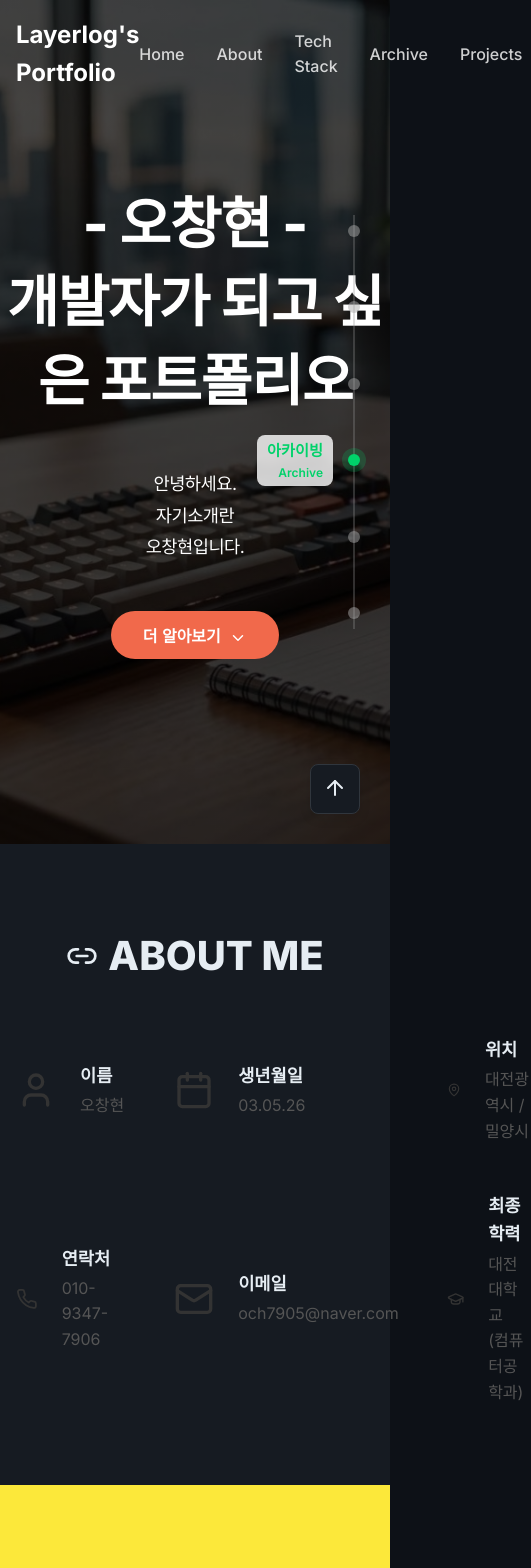
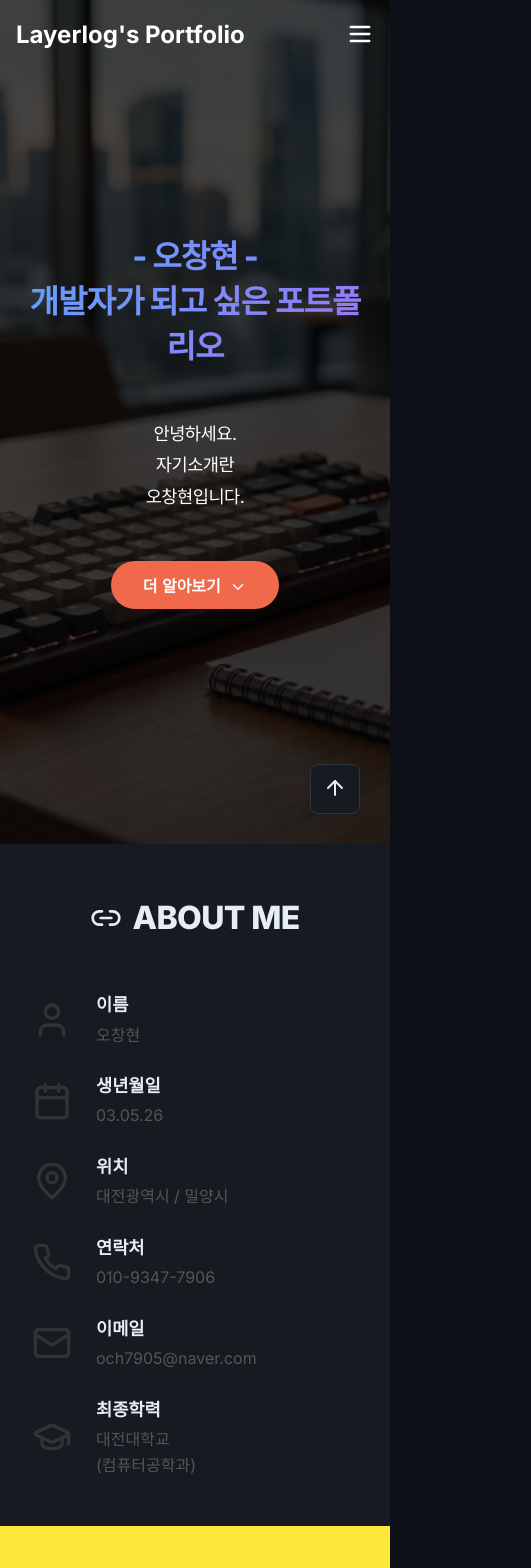
Before and after one commit to och7905/Personal_Page, a React (Vite) app: page / in a window 390 px wide. Shown: the top 1568 px of the page, 531 px wide, since content can reach past the window. Built offline with nearby package versions, Linux system fonts and the light colour scheme.

Commit message:
Mobile Responsiveness
모바일 대응 작업

```diff
--- a/src/components/Navbar.jsx
+++ b/src/components/Navbar.jsx
@@ -1,5 +1,6 @@
 import { useState, useEffect } from 'react';
 import { Link, useLocation, useNavigate } from 'react-router-dom';
+import { Menu, X } from 'lucide-react';
 import { useTheme } from '../contexts/ThemeContext';
 import { useLanguage } from '../contexts/LanguageContext';
 
@@ -7,6 +8,7 @@ function Navbar() {
     const location = useLocation();
     const navigate = useNavigate();
     const [isScrolled, setIsScrolled] = useState(false);
+    const [isMenuOpen, setIsMenuOpen] = useState(false);
     const { theme, toggleTheme } = useTheme();
     const { language, setLanguage, t } = useLanguage();
 
@@ -23,7 +25,13 @@ function Navbar() {
         return () => window.removeEventListener('scroll', handleScroll);
     }, []);
 
+    // Close menu when location changes
+    useEffect(() => {
+        setIsMenuOpen(false);
+    }, [location]);
+
     const handleNavClick = (e, targetId, path) => {
+        setIsMenuOpen(false);
         if (location.pathname === '/') {
             e.preventDefault();
             const element = document.getElementById(targetId);
@@ -36,7 +44,16 @@ function Navbar() {
     };
 
     const isHome = location.pathname === '/';
-    const isTransparent = isHome && !isScrolled;
+    const isTransparent = isHome && !isScrolled && !isMenuOpen;
+
+    const navItems = [
+        { id: 'hero', label: t('nav.home'), path: '/' },
+        { id: 'about', label: t('nav.about'), path: '/' },
+        { id: 'skills', label: t('nav.skills'), path: '/' },
+        { id: 'archiving', label: t('nav.archive'), path: '/' },
+        { id: 'projects', label: t('nav.projects'), path: '/' },
+        { id: 'career', label: t('nav.career'), path: '/' },
+    ];
 
     return (
         <nav style={{
@@ -51,18 +68,22 @@ function Navbar() {
             padding: '1rem 0'
         }}>
             <div className="container flex-between">
-                <Link to="/" className="h3 font-bold" style={{ margin: 0, color: isTransparent ? 'white' : 'var(--text-primary)', textDecoration: 'none' }}>Layerlog's Portfolio</Link>
-                <div className="navbar-nav" style={{ display: 'flex', gap: '2rem', alignItems: 'center' }}>
-                    <a href="#hero" onClick={(e) => handleNavClick(e, 'hero', '/')} style={{ color: isTransparent ? 'rgba(255,255,255,0.8)' : 'var(--text-secondary)', cursor: 'pointer', textDecoration: 'none', fontWeight: '500', transition: 'color 0.3s' }}>{t('nav.home')}</a>
-                    <a href="#about" onClick={(e) => handleNavClick(e, 'about', '/')} style={{ color: isTransparent ? 'rgba(255,255,255,0.8)' : 'var(--text-secondary)', cursor: 'pointer', textDecoration: 'none', fontWeight: '500', transition: 'color 0.3s' }}>{t('nav.about')}</a>
-                    <a href="#skills" onClick={(e) => handleNavClick(e, 'skills', '/')} style={{ color: isTransparent ? 'rgba(255,255,255,0.8)' : 'var(--text-secondary)', cursor: 'pointer', textDecoration: 'none', fontWeight: '500', transition: 'color 0.3s' }}>{t('nav.skills')}</a>
-                    <a href="#archiving" onClick={(e) => handleNavClick(e, 'archiving', '/')} style={{ color: isTransparent ? 'rgba(255,255,255,0.8)' : 'var(--text-secondary)', cursor: 'pointer', textDecoration: 'none', fontWeight: '500', transition: 'color 0.3s' }}>{t('nav.archive')}</a>
-                    <a href="#projects" onClick={(e) => handleNavClick(e, 'projects', '/')} style={{ color: isTransparent ? 'rgba(255,255,255,0.8)' : 'var(--text-secondary)', cursor: 'pointer', textDecoration: 'none', fontWeight: '500', transition: 'color 0.3s' }}>{t('nav.projects')}</a>
-                    <a href="#career" onClick={(e) => handleNavClick(e, 'career', '/')} style={{ color: isTransparent ? 'rgba(255,255,255,0.8)' : 'var(--text-secondary)', cursor: 'pointer', textDecoration: 'none', fontWeight: '500', transition: 'color 0.3s' }}>{t('nav.career')}</a>
+                <Link to="/" className="h3 font-bold" style={{ margin: 0, color: isTransparent ? 'white' : 'var(--text-primary)', textDecoration: 'none', zIndex: 1001 }}>Layerlog's Portfolio</Link>
 
-                    {/* Dark Mode Toggle & Language Selector */}
+                {/* Desktop Nav */}
+                <div className="navbar-nav desktop-only" style={{ display: 'flex', gap: '2rem', alignItems: 'center' }}>
+                    {navItems.map(item => (
+                        <a
+                            key={item.id}
+                            href={`#${item.id}`}
+                            onClick={(e) => handleNavClick(e, item.id, item.path)}
+                            style={{ color: isTransparent ? 'rgba(255,255,255,0.8)' : 'var(--text-secondary)', cursor: 'pointer', textDecoration: 'none', fontWeight: '500', transition: 'color 0.3s' }}
+                        >
+                            {item.label}
+                        </a>
+                    ))}
+
                     <div style={{ display: 'flex', alignItems: 'center', gap: '1rem', marginLeft: '1rem' }}>
-                        {/* Toggle Switch */}
                         <div
                             onClick={toggleTheme}
                             style={{
@@ -77,7 +98,6 @@ function Navbar() {
                             }} />
                         </div>
 
-                        {/* Language Selector */}
                         <div style={{ display: 'flex', gap: '0.5rem', alignItems: 'center', fontSize: '1rem', color: isTransparent ? 'rgba(255,255,255,0.8)' : 'var(--text-secondary)', fontWeight: 'bold' }}>
                             <span onClick={() => setLanguage('kr')} style={{ cursor: 'pointer', color: language === 'kr' ? (isTransparent ? '#FFF' : 'var(--text-primary)') : 'inherit' }}>KR</span>
                             <span style={{ opacity: 0.5 }}>|</span>
@@ -87,6 +107,69 @@ function Navbar() {
                         </div>
                     </div>
                 </div>
+
+                {/* Mobile Menu Toggle */}
+                <button
+                    className="mobile-only"
+                    onClick={() => setIsMenuOpen(!isMenuOpen)}
+                    style={{ background: 'none', border: 'none', color: isTransparent ? 'white' : 'var(--text-primary)', cursor: 'pointer', zIndex: 1001 }}
+                >
+                    {isMenuOpen ? <X size={28} /> : <Menu size={28} />}
+                </button>
+
+                {/* Mobile Menu Overlay */}
+                {isMenuOpen && (
+                    <div style={{
+                        position: 'fixed',
+                        top: 0,
+                        left: 0,
+                        right: 0,
+                        bottom: 0,
+                        backgroundColor: 'var(--bg-surface)',
+                        display: 'flex',
+                        flexDirection: 'column',
+                        justifyContent: 'center',
+                        alignItems: 'center',
+                        gap: '2rem',
+                        zIndex: 1000,
+                        padding: '2rem'
+                    }}>
+                        {navItems.map(item => (
+                            <a
+                                key={item.id}
+                                href={`#${item.id}`}
+                                onClick={(e) => handleNavClick(e, item.id, item.path)}
+                                style={{ color: 'var(--text-primary)', fontSize: '1.5rem', fontWeight: 'bold', textDecoration: 'none' }}
+                            >
+                                {item.label}
+                            </a>
+                        ))}
+
+                        <div style={{ marginTop: '2rem', display: 'flex', flexDirection: 'column', alignItems: 'center', gap: '2rem' }}>
+                            <div
+                                onClick={toggleTheme}
+                                style={{
+                                    width: '60px', height: '30px', backgroundColor: theme === 'dark' ? '#3B414B' : '#E2E8F0',
+                                    borderRadius: '15px', position: 'relative', cursor: 'pointer'
+                                }}
+                            >
+                                <div style={{
+                                    width: '24px', height: '24px', backgroundColor: theme === 'dark' ? '#A0AEC0' : '#FFFFFF',
+                                    borderRadius: '50%', position: 'absolute', top: '3px',
+                                    left: theme === 'dark' ? '33px' : '3px', transition: 'left 0.3s'
+                                }} />
+                            </div>
+
+                            <div style={{ display: 'flex', gap: '1rem', fontSize: '1.2rem', color: 'var(--text-secondary)', fontWeight: 'bold' }}>
+                                <span onClick={() => setLanguage('kr')} style={{ cursor: 'pointer', color: language === 'kr' ? 'var(--text-primary)' : 'inherit' }}>KR</span>
+                                <span>|</span>
+                                <span onClick={() => setLanguage('en')} style={{ cursor: 'pointer', color: language === 'en' ? 'var(--text-primary)' : 'inherit' }}>EN</span>
+                                <span>|</span>
+                                <span onClick={() => setLanguage('jp')} style={{ cursor: 'pointer', color: language === 'jp' ? 'var(--text-primary)' : 'inherit' }}>JP</span>
+                            </div>
+                        </div>
+                    </div>
+                )}
             </div>
         </nav>
     );
--- a/src/index.css
+++ b/src/index.css
@@ -682,3 +682,84 @@ a:hover {
   background-color: #00d26a;
   box-shadow: 0 0 0 6px rgba(0, 210, 106, 0.2);
 }
+
+/* Responsive Styles */
+@media (max-width: 1100px) {
+  .scroll-nav {
+    display: none;
+  }
+}
+
+@media (max-width: 768px) {
+
+  .h1,
+  .hero-title {
+    font-size: 2.5rem !important;
+  }
+
+  .h2,
+  .section-title {
+    font-size: 2rem !important;
+  }
+
+  .about-grid,
+  .archiving-grid,
+  .projects-grid {
+    grid-template-columns: 1fr !important;
+    gap: 1.5rem;
+    padding: 0 1rem;
+  }
+
+  .skills-container {
+    padding: 1.5rem;
+  }
+
+  .skill-row {
+    flex-direction: column;
+    align-items: flex-start;
+  }
+
+  .skill-category {
+    width: 100%;
+    margin-bottom: 0.5rem;
+    padding-left: 10px;
+  }
+
+  .career-container {
+    padding-left: 20px;
+    margin-left: 1rem;
+  }
+
+  .career-content {
+    padding: 1.5rem;
+  }
+
+  .navbar-nav {
+    display: none !important;
+  }
+
+  .desktop-only {
+    display: none !important;
+  }
+}
+
+@media (max-width: 480px) {
+  .hero-title {
+    font-size: 2rem !important;
+  }
+
+  .page-section {
+    padding: 3rem 0;
+  }
+}
+
+/* Visibility Utilities */
+.mobile-only {
+  display: none;
+}
+
+@media (max-width: 768px) {
+  .mobile-only {
+    display: block !important;
+  }
+}
--- a/src/pages/Home.jsx
+++ b/src/pages/Home.jsx
@@ -63,8 +63,8 @@ function Home() {
 
             {/* 1. Hero Section */}
             <section className="hero-section flex-center" id="hero">
-                <div className="hero-content text-center">
-                    <h1 className="hero-title font-bold" style={{ fontSize: '3.5rem', letterSpacing: '-1px', lineHeight: '1.4' }} dangerouslySetInnerHTML={{ __html: t('hero.title') }} />
+                <div className="hero-content text-center container">
+                    <h1 className="hero-title font-bold h1" style={{ letterSpacing: '-1px', lineHeight: '1.4' }} dangerouslySetInnerHTML={{ __html: t('hero.title') }} />
                     <div className="hero-subtitle mt-xl" style={{ fontSize: '1.1rem', lineHeight: '1.8', letterSpacing: '-0.5px' }} dangerouslySetInnerHTML={{ __html: t('hero.subtitle') }} />
                     <button className="hero-btn mt-xl" onClick={() => scrollToSection('about')} style={{ backgroundColor: '#F1694B', color: 'white', borderRadius: '30px', padding: '12px 32px', fontSize: '1rem' }}>
                         {t('hero.button')} <ChevronDown size={18} style={{ display: 'inline', verticalAlign: 'middle', marginLeft: '4px' }} />
@@ -75,7 +75,7 @@ function Home() {
             {/* 2. ABOUT ME Section */}
             <section className="page-section bg-white" id="about">
                 <div className="container">
-                    <h2 className="section-title text-center"><Link2 className="title-icon" /> {t('about.title')}</h2>
+                    <h2 className="section-title text-center h2"><Link2 className="title-icon" /> {t('about.title')}</h2>
                     <div className="about-grid mt-xl">
                         <div className="about-item flex-center">
                             <User className="about-icon" />
@@ -226,7 +226,7 @@ function Home() {
             {/* 6. EXPERIENCE Section */}
             <section className="page-section bg-light border-top" id="career">
                 <div className="container">
-                    <h2 className="section-title text-center"><Link2 className="title-icon" /> {t('career.title')}</h2>
+                    <h2 className="section-title text-center h2"><Link2 className="title-icon" /> {t('career.title')}</h2>
 
                     <div className="career-container mt-xl" style={{ borderLeft: '3px solid #333', paddingLeft: '3rem', position: 'relative' }}>
 
```
